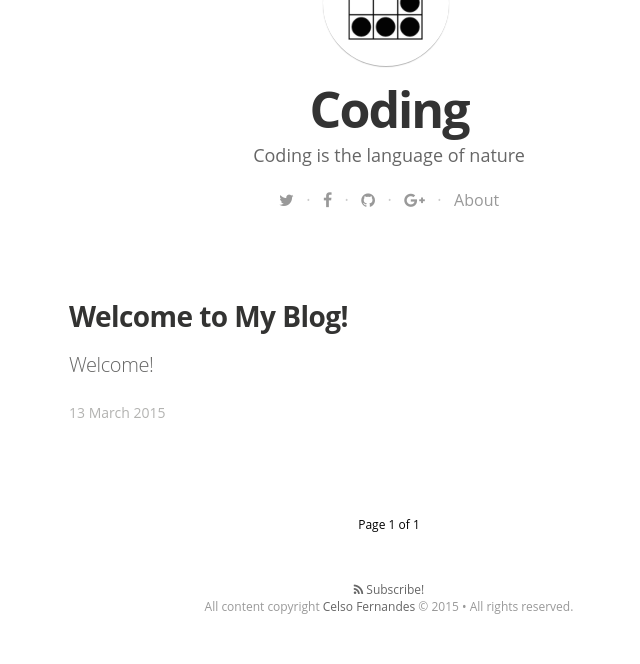
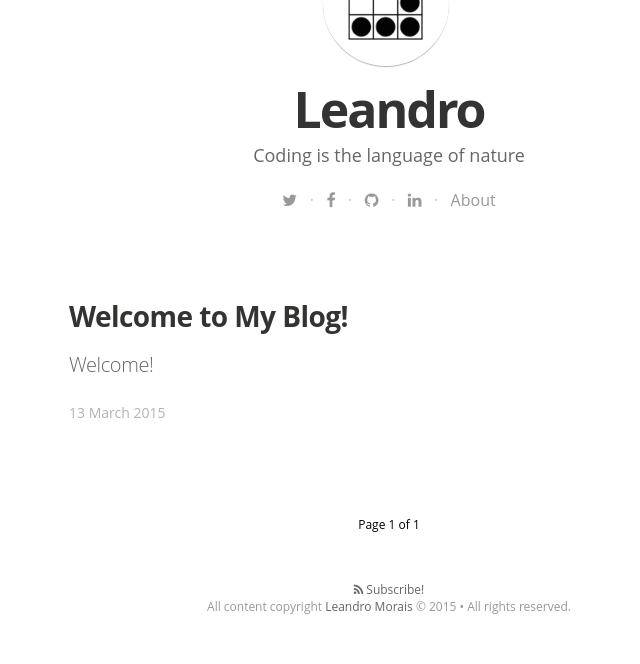
Before and after one commit to l5o/l5o, a Jekyll site: the page built from index.html, in a window 1280 px wide. Shown: the part 450-1114 px from the top of the page, without its empty margins (251-891 px from the left). Built offline with Jekyll 4.4.1, drawn with Linux system fonts in a browser that asks for light colours; nearby versions of some CDN libraries; some web fonts are replaced; the list of posts is cut into pages by our own code.

Commit message:
Update _config.yml

```diff
--- a/_config.yml
+++ b/_config.yml
@@ -3,22 +3,22 @@ markdown: kramdown
 highlighter: pygments
 
 # Site settings
-title: Coding
+title: Leandro
 # email: your-email@domain.com
 description: > # this means to ignore newlines until "baseurl:"
   Coding is the language of nature
 baseurl: "" # the subpath of your site, e.g. /blog/
-url: "http://fernandes.github.io" # the base hostname & protocol for your site
+url: "http://l5o.github.io" # the base hostname & protocol for your site
 # twitter_username: jekyllrb
-github_username: fernandes
+github_username: l5o
 
 #blog logo
 logo: "/assets/images/logo.png"
 # blog cover
 cover: "/assets/images/header-background.jpg"
 
-name: 'Celso Fernandes'
-author: 'Celso Fernandes'
+name: 'Leandro Morais'
+author: 'Leandro Morais'
 author_image: "/assets/images/author.jpg"
 
 paginate:	5
@@ -26,29 +26,29 @@ paginate:	5
 # social icons and sharing options
 social:
   - icon:  twitter
-    url:  https://twitter.com/celsovjf
+    url:  https://twitter.com/leandrommorais
     desc: Follow me on twitter
     share_url: http://twitter.com/share
     share_title: ?text=
     share_link: "&amp;url="
 
   - icon:  facebook
-    url:  https://facebook.com/celsovjf
+    url:  https://facebook.com/leandromorais
     desc: Connect with me facebook
     share_url: //www.facebook.com/sharer.php
     share_title: ?t=
     share_link: "&amp;u="
 
   - icon:	github
-    url:	https://github.com/fernandes
+    url:	https://github.com/l5o
     desc:	Fork me on github
     share_url:
     share_title:
     share_link:
 
-  - icon:  google-plus
-    url:  https://plus.google.com/+CelsoFernandes1
-    desc:  Add me on google+
+  - icon:  linkedin
+    url:  http://br.linkedin.com/in/leandromorais
+    desc:  Add me on LinkedIn
     share_url:
     share_title:
     share_link:
```
